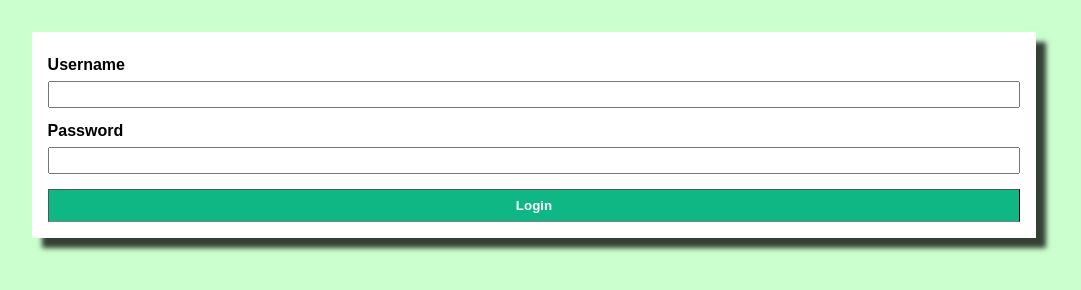
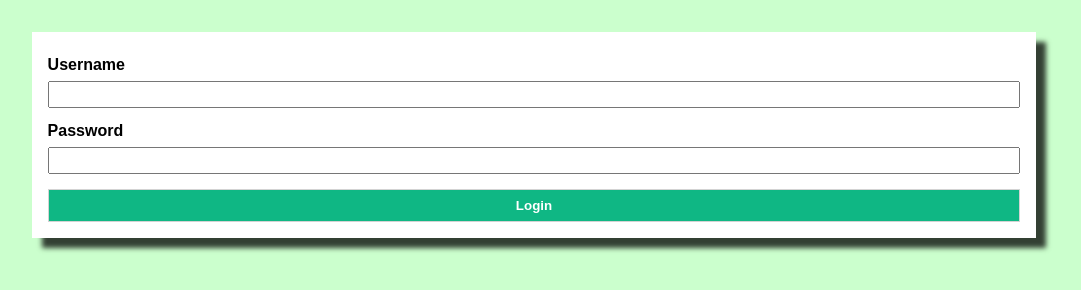
Before and after one commit to ksbleek/codeup-web-exercises, a plain HTML site: page login_form.html in a window 1280 px wide. Shown: the whole page, without its empty margins (106-1187 px from the left). Drawn offline with Linux system fonts and the light colour scheme.

Commit message:
changed some numbers in login form exercise to line stuff up better.

```diff
--- a/css/login.css
+++ b/css/login.css
@@ -58,8 +58,7 @@ fieldset {
     padding: 8px;
     font-weight: bold;
     color: white;
-    border-bottom-color: lightgray;
-    border-width: 1px;
+    border: 1px solid lightgray;
     /* There must be a separation of 8px between the text and the border of this element */
     /* The text color of this element should be white and bold */
     /* The border of this element should be 1px, and its color should be light grey */
@@ -71,7 +70,7 @@ fieldset {
     padding-bottom: 4px;
     margin-bottom: .5em;
     margin-top: .5em;
-    width: calc(100% / 1.005);
+    width: calc(100% - 4px);
     /* There must be 4px on top of the text and below the text of an input with this class */
     /* It should have a separation of .5em from elements on top of it and below it */
 
```
